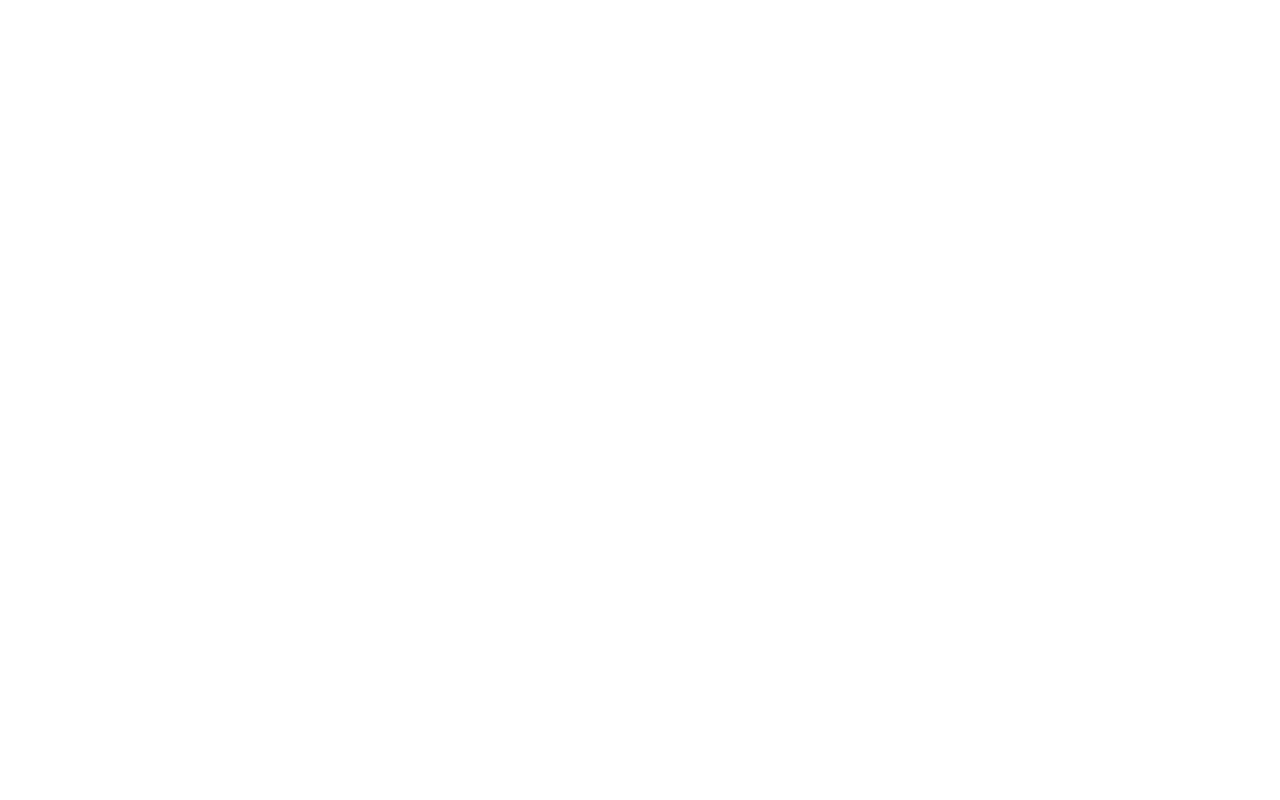
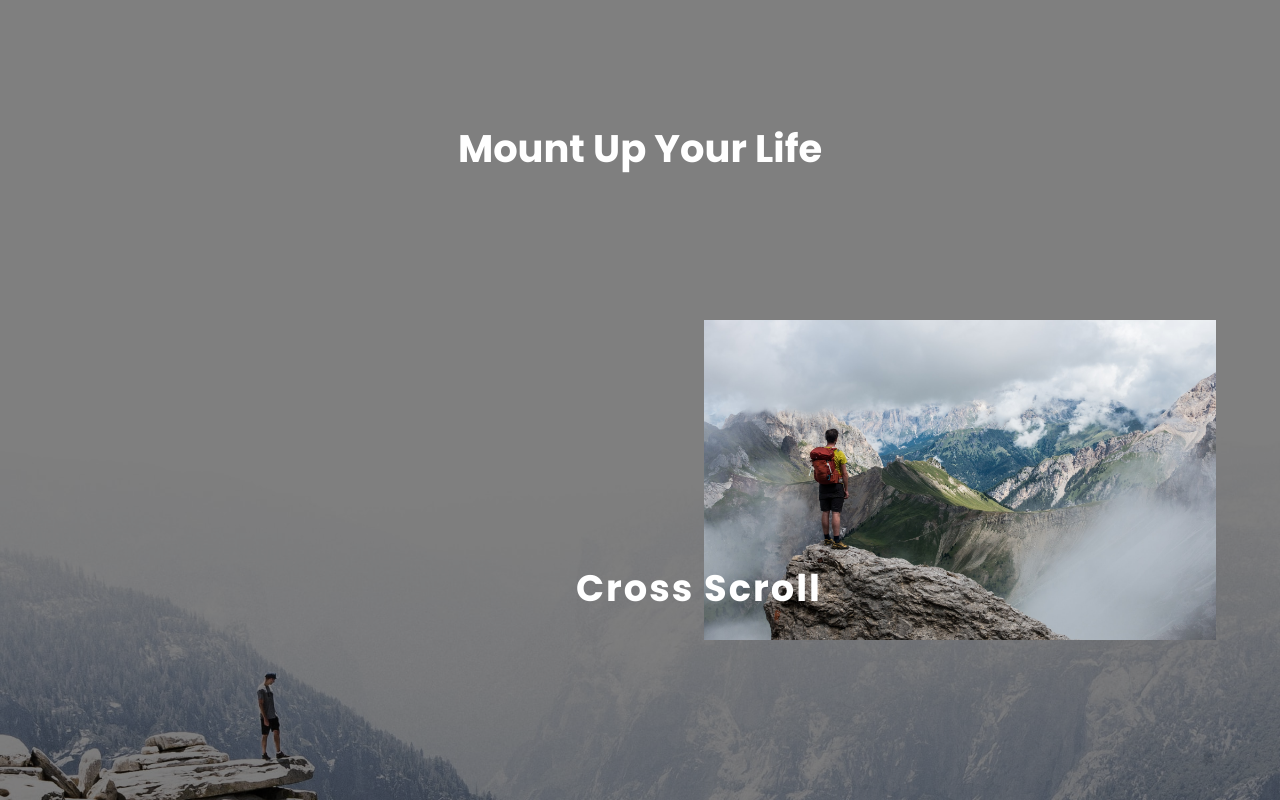
Before and after one commit to 5h4k3m3/jstips-cross-scroll, a plain HTML site: page index.html in a window 1280 px wide. Shown: the top 800 px of the page. Drawn offline with Linux system fonts and the light colour scheme.

Commit message:
✨ impl intersection observer

```diff
--- a/index.html
+++ b/index.html
@@ -5,7 +5,44 @@
     <meta http-equiv="X-UA-Compatible" content="IE=edge" />
     <meta name="viewport" content="width=device-width, initial-scale=1.0" />
     <link rel="stylesheet" href="style.css" />
-    <title>HTML/CSS Template</title>
+    <title>Cross Scroll</title>
   </head>
-  <body></body>
+  <body>
+    <div class="title">
+      <h1>Mount Up Your Life</h1>
+    </div>
+
+    <section>
+      <h2>Cross Scroll</h2>
+      <div class="img-wrap">
+        <div class="img"></div>
+      </div>
+    </section>
+    <section>
+      <h2>Cross Scroll</h2>
+      <div class="img-wrap">
+        <div class="img"></div>
+      </div>
+    </section>
+    <section>
+      <h2>Cross Scroll</h2>
+      <div class="img-wrap">
+        <div class="img"></div>
+      </div>
+    </section>
+    <section>
+      <h2>Cross Scroll</h2>
+      <div class="img-wrap">
+        <div class="img"></div>
+      </div>
+    </section>
+    <section>
+      <h2>Cross Scroll</h2>
+      <div class="img-wrap">
+        <div class="img"></div>
+      </div>
+    </section>
+
+    <script src="main.js"></script>
+  </body>
 </html>
--- /dev/null
+++ b/main.js
@@ -0,0 +1,31 @@
+const title = document.querySelector(".title");
+const imageWraps = [...document.querySelectorAll(".img-wrap")];
+const subTitles = [...document.querySelectorAll("h2")];
+
+const setItemActive = (entries) => {
+  entries.map((entry) => {
+    if (entry.isIntersecting) {
+      entry.target.classList.add("active");
+    } else {
+      entry.target.classList.remove("active");
+    }
+  });
+};
+const options = {
+  rootMargin: "0px",
+  threshold: 0.2,
+};
+
+const observer = new IntersectionObserver(setItemActive, options);
+observer.observe(title);
+
+imageWraps.map((item, index) => {
+  item.children[0].style.backgroundImage = `url(./images/${index + 1}.jpeg)`;
+  index % 2 == 0 ? (item.style.left = "55%") : (item.style.left = "5%");
+  observer.observe(item);
+});
+
+subTitles.map((title, index) => {
+  index % 2 == 0 ? (title.style.left = "45%") : (title.style.left = "35%");
+  observer.observe(title);
+});
--- a/style.css
+++ b/style.css
@@ -5,4 +5,94 @@
   padding: 0;
   box-sizing: border-box;
   font-family: 'Poppins', sans-serif;
+  color: #fff;
 }
+
+body {
+  height: 100%;
+  width: 100%;
+  background-image: url('./images/main.jpeg');
+  background-size: cover;
+  background-position: center;
+  background-attachment: fixed;
+}
+
+body::after {
+  content: '';
+  position: absolute;
+  background: #000;
+  width: 100%;
+  height: 500vh;
+  top: 0;
+  left: 0;
+  opacity: 0.5;
+}
+
+.title {
+  position: absolute;
+  top: 15%;
+  left: 50%;
+  transform: translateX(-50%);
+  font-size: 1.2rem;
+  z-index: 1;
+  opacity: 0;
+}
+
+.title.active {
+  opacity: 1;
+  transition: all 3s;
+}
+
+section {
+  position: relative;
+  height: 100vh;
+  width: 100%;
+  overflow: hidden;
+  z-index: 1;
+}
+
+.img-wrap {
+  position: relative;
+  top: 40%;
+  height: 40%;
+  width: 1px;
+  overflow: hidden;
+  opacity: 0;
+}
+
+.img-wrap.active {
+  width: 40vw;
+  opacity: 1;
+  transition: opacity 1s, width 2s;
+}
+
+.img {
+  position: absolute;
+  top: 0;
+  left: 0;
+  width: 40vw;
+  height: 100%;
+  background-size: cover;
+  background-position: center;
+  transform: scale(1.6);
+}
+
+.img-wrap.active > .img {
+  transform: scale(1);
+  transition: 1s ease-out;
+}
+
+h2 {
+  position: absolute;
+  font-size: 2.3rem;
+  top: 70%;
+  letter-spacing: 2px;
+  z-index: 2;
+  opacity: 0;
+  transition: all 0.2s;
+}
+
+h2.active {
+  opacity: 1;
+  transition: opacity 3s;
+}
```
Also changed, not shown: images/1.jpeg (added), images/2.jpeg (added), images/3.jpeg (added), images/4.jpeg (added), images/5.jpeg (added), images/main.jpeg (added).
